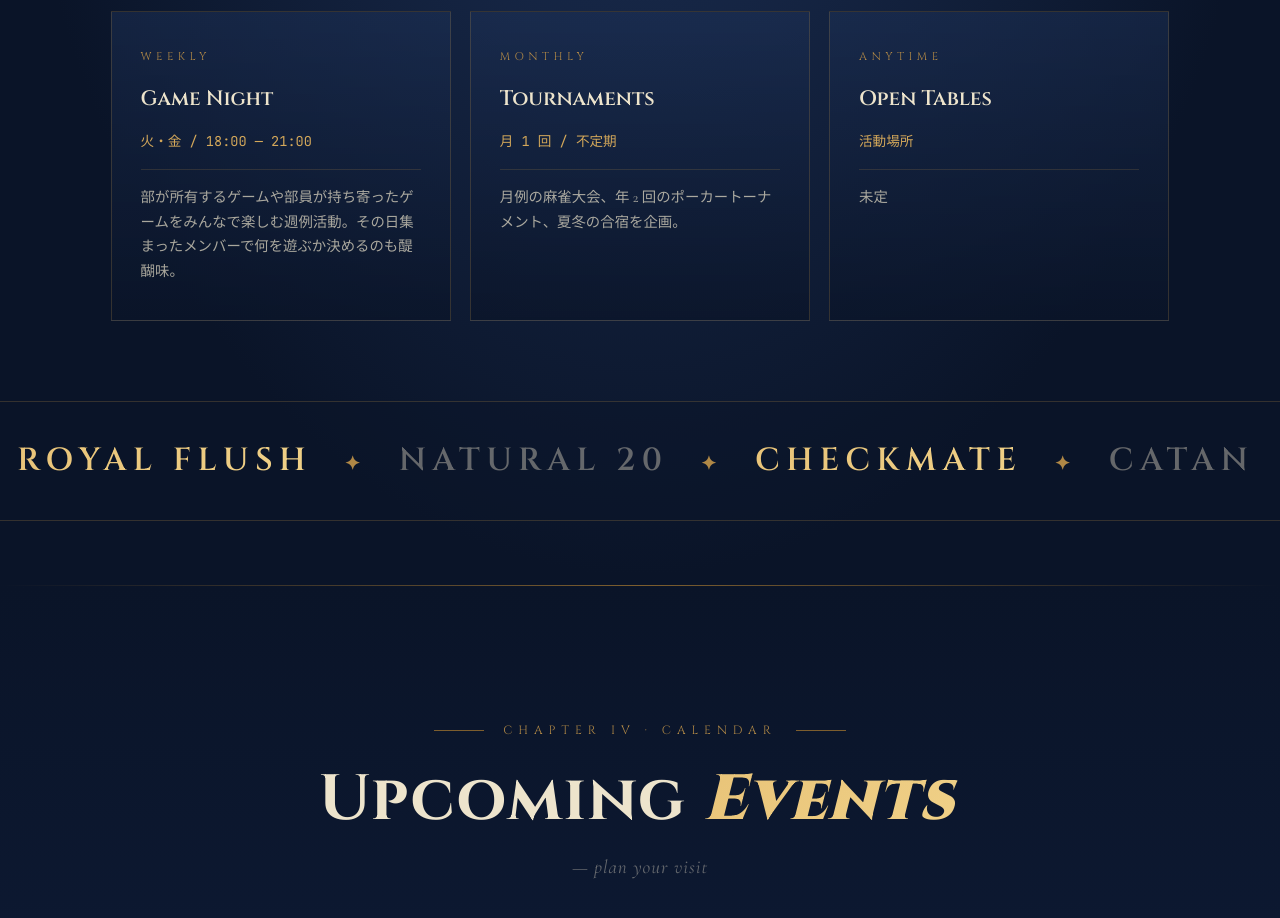
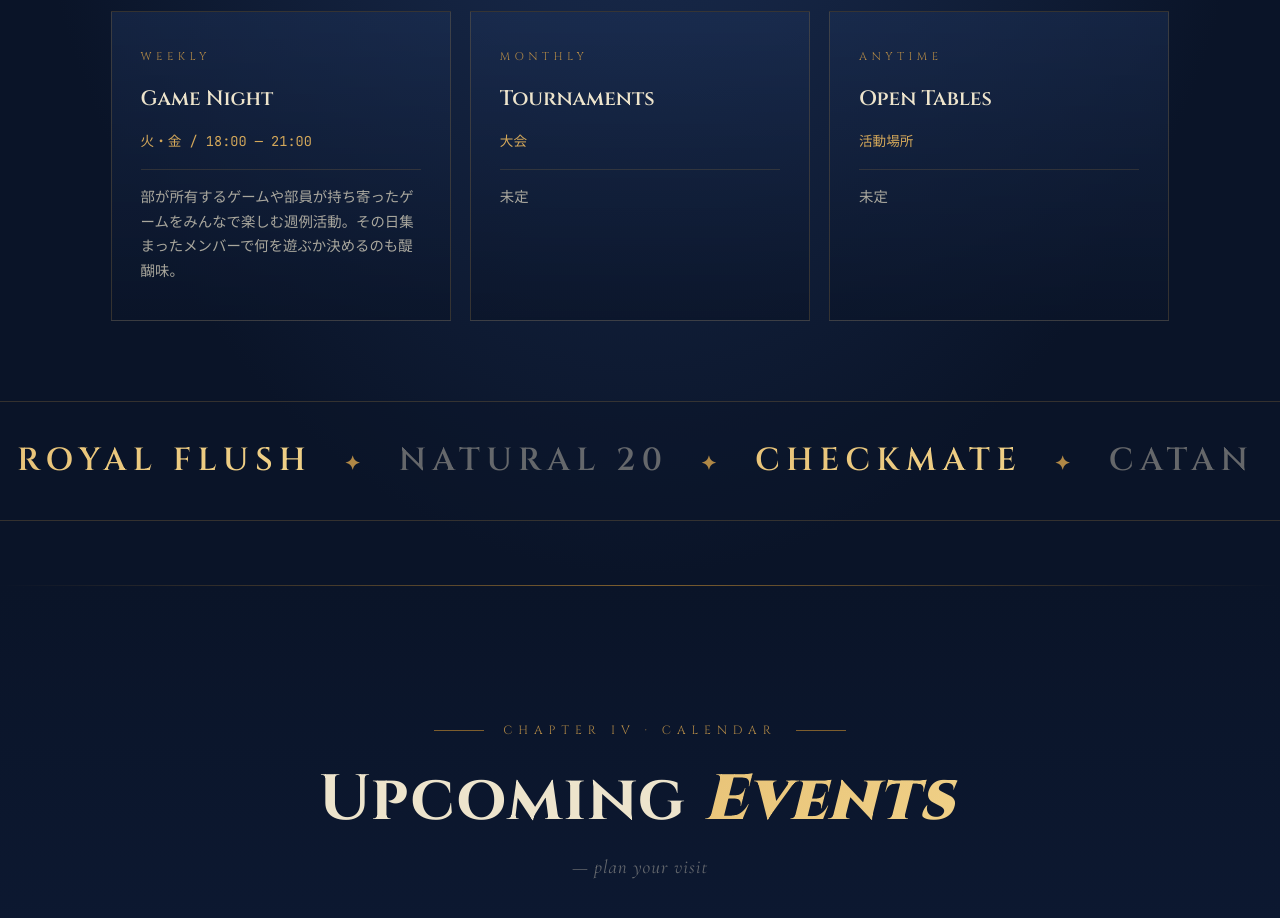
Before and after one commit to jaist-analog-game-club/official-website, a plain HTML site: page index.html in a window 1280 px wide. Shown: the part 4080-4998 px from the top of the page. Drawn offline with nearby package versions, Linux system fonts and the light colour scheme; no server answers.

Commit message:
Update index.html

```diff
--- a/index.html
+++ b/index.html
@@ -275,8 +275,8 @@
     <div class="schedule-card reveal">
       <div class="schedule-day">Monthly</div>
       <div class="schedule-title">Tournaments</div>
-      <div class="schedule-time" data-i18n="sched-time-3">月 1 回 / 不定期</div>
-      <p class="schedule-desc" data-i18n="sched-desc-3">月例の麻雀大会、年 2 回のポーカートーナメント、夏冬の合宿を企画。</p>
+      <div class="schedule-time" data-i18n="sched-time-3">大会</div>
+      <p class="schedule-desc" data-i18n="sched-desc-3">未定</p>
     </div>
 
     <div class="schedule-card reveal">
```
